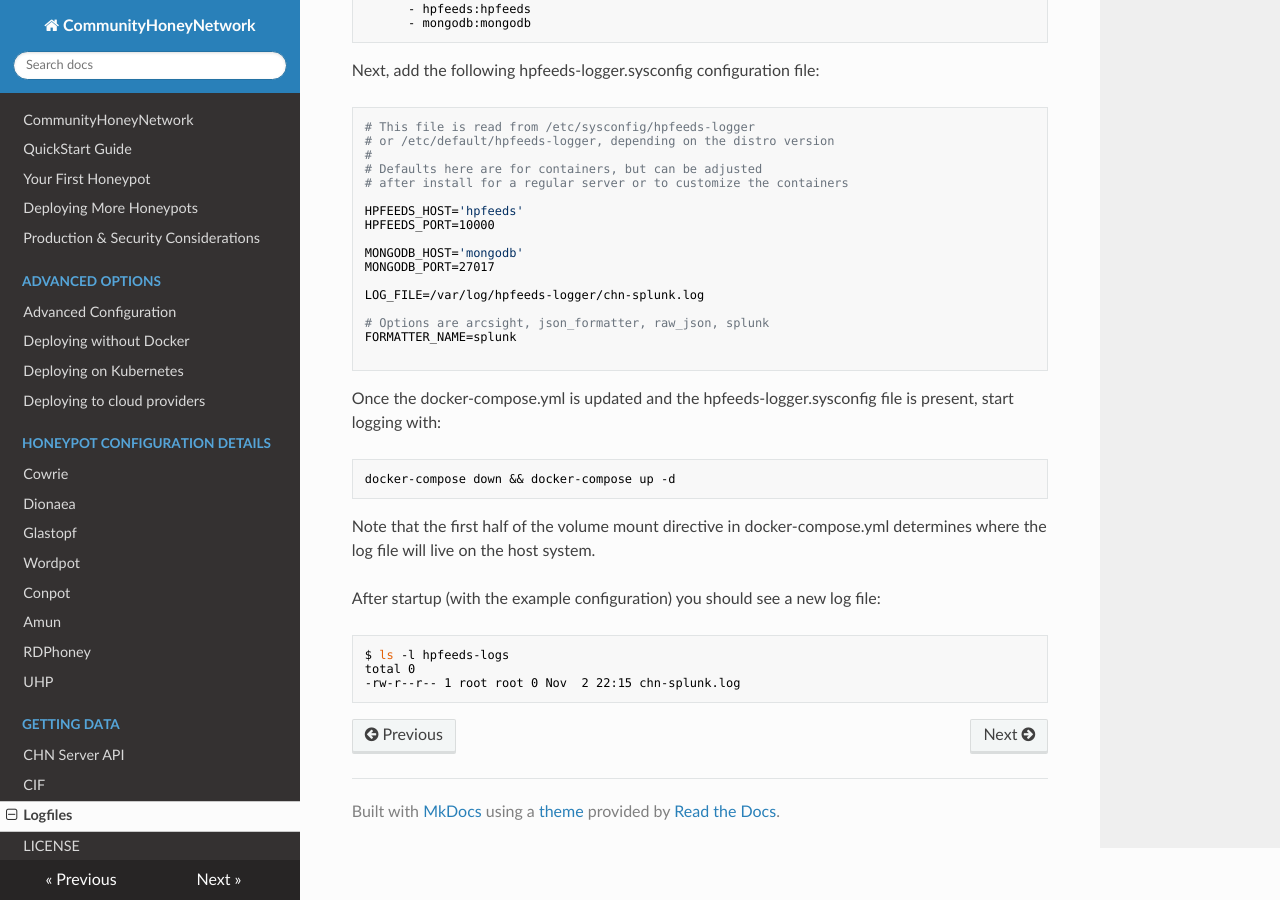
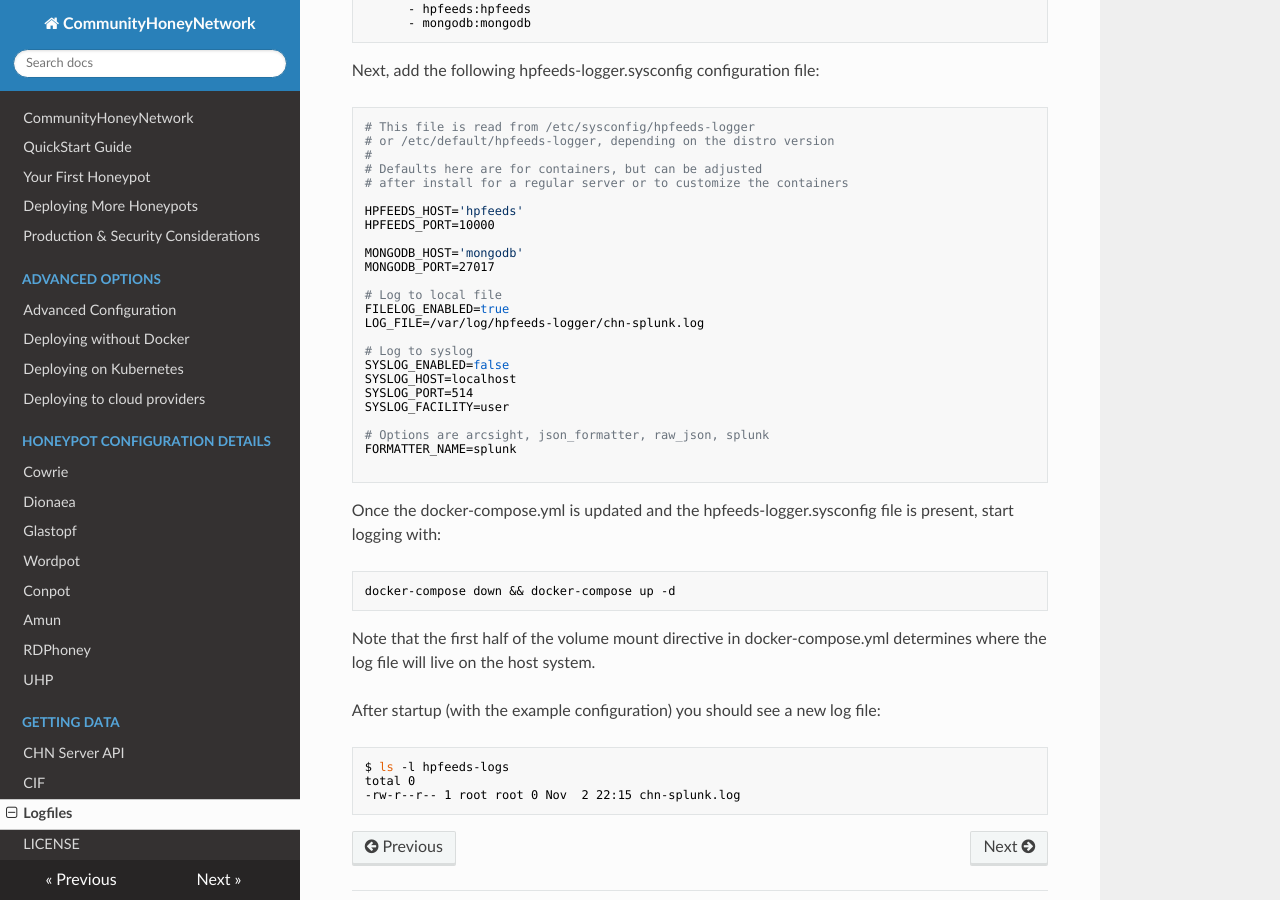
Before and after one commit to CommunityHoneyNetwork/chn-docs, an MkDocs documentation site: the page built from docs/hpfeeds-logger.md, in a window 1280 px wide and 900 px high, scrolled down 484 px. Built offline with MkDocs 1.6.1, drawn with Linux system fonts in a browser that asks for light colours; nearby versions of some CDN libraries; old or Windows-style settings are respelled for this version of MkDocs.

Commit message:
Updating hpfeeds-logger sysconfig file

```diff
--- a/docs/hpfeeds-logger.md
+++ b/docs/hpfeeds-logger.md
@@ -32,7 +32,15 @@ HPFEEDS_PORT=10000
 MONGODB_HOST='mongodb'
 MONGODB_PORT=27017
 
+# Log to local file
+FILELOG_ENABLED=true
 LOG_FILE=/var/log/hpfeeds-logger/chn-splunk.log
+
+# Log to syslog
+SYSLOG_ENABLED=false
+SYSLOG_HOST=localhost
+SYSLOG_PORT=514
+SYSLOG_FACILITY=user
 
 # Options are arcsight, json_formatter, raw_json, splunk
 FORMATTER_NAME=splunk
```
